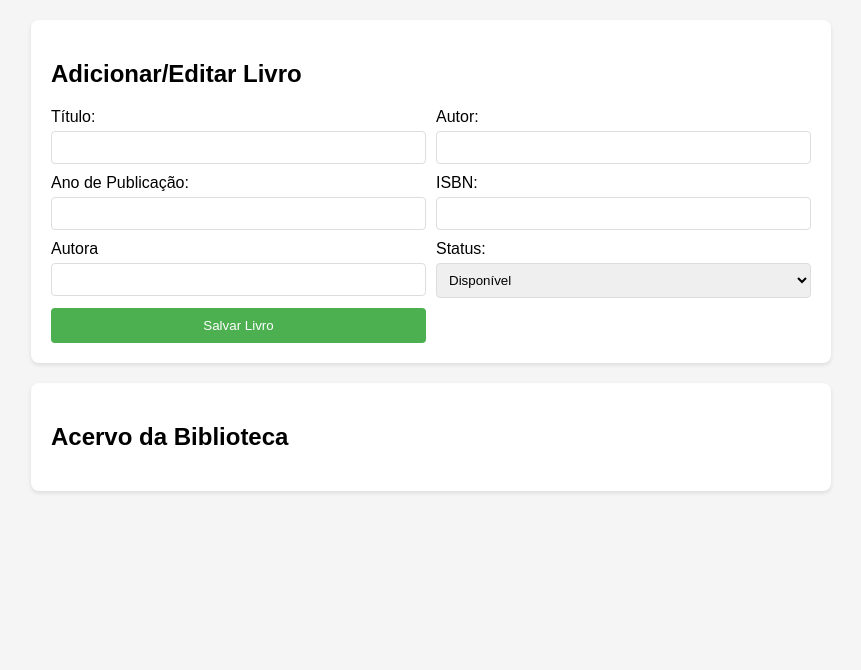
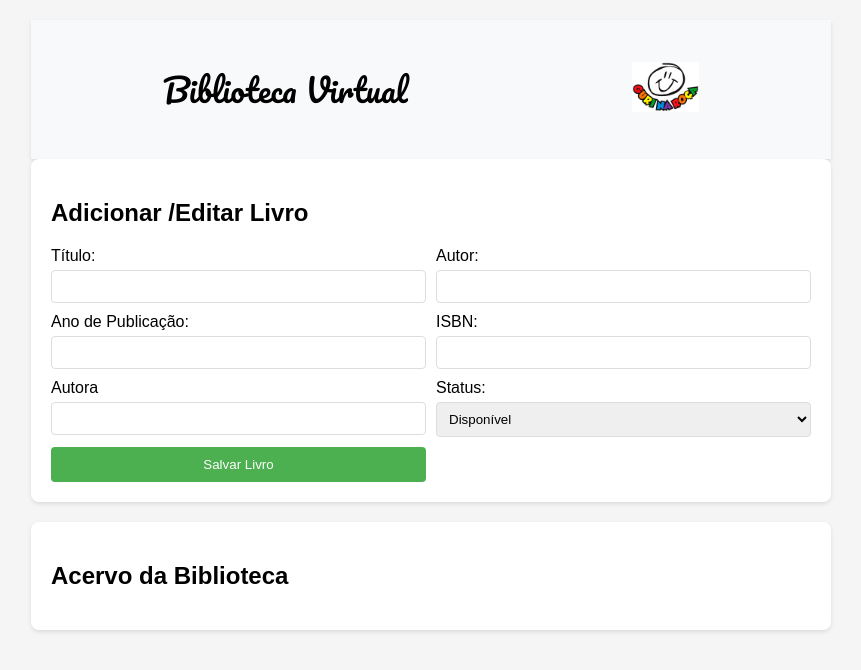
Before and after one commit to yanV1e1ra/projeto-integrador-1, a plain HTML site: page index.html in a window 1280 px wide. Shown: the whole page, without its empty margins (209-1070 px from the left). Drawn offline with Linux system fonts and the light colour scheme; a web font is replaced by a local one.

Commit message:
Inicio do Header

```diff
--- a/index.html
+++ b/index.html
@@ -4,13 +4,23 @@
 <head>
     <meta charset="UTF-8">
     <meta name="viewport" content="width=device-width, initial-scale=1.0">
+    <link rel="preconnect" href="https://fonts.googleapis.com">
+<link rel="preconnect" href="https://fonts.gstatic.com" crossorigin>
+<link href="https://fonts.googleapis.com/css2?family=Festive&family=Pacifico&family=Zen+Kurenaido&display=swap" rel="stylesheet">
     <link rel="stylesheet" href="style.css">
     <title>Biblioteca dos Guri</title>
 </head>
 
+    <header>
+        <div><h1 class="pacifico-regular">Biblioteca Virtual</h1></div>
+        <div class="logo">
+            <img src="images/logo.png" alt="Logo">
+        </div>
+    </header>
+
 <body>
     <div class="form-container">
-        <h2>Adicionar/Editar Livro</h2>
+        <h2>Adicionar /Editar Livro</h2>
         <form id="bookForm" class="book-form">
             <input type="hidden" id="bookId">
             <div class="form-group">
--- a/style.css
+++ b/style.css
@@ -1,3 +1,23 @@
+header {
+    display: flex;
+    display: flex;
+    flex-direction: row;
+    justify-content: space-around;
+    align-items: center;
+    padding: 20px;
+    background-color: #f8f9fa;
+    box-shadow: 0 2px 4px rgba(0, 0, 0, 0.1);
+    overflow: auto;
+}
+
+.logo {
+    float: right;
+}
+
+.logo img {
+    height: 50px;
+    width: auto;
+}
 body {
     font-family: Arial, sans-serif;
     max-width: 800px;
@@ -25,8 +45,7 @@ body {
     flex-direction: column;
 }
 
-input,
-select {
+input, select {
     padding: 8px;
     margin-top: 5px;
     border: 1px solid #ddd;
@@ -75,3 +94,9 @@ button:hover {
 .book-actions button.delete:hover {
     background-color: #d32f2f;
 }
+
+.pacifico-regular {
+font-family: "Pacifico", cursive;
+font-weight: 400;
+font-style: normal;
+}
```
Also changed, not shown: images/logo.png (added).
